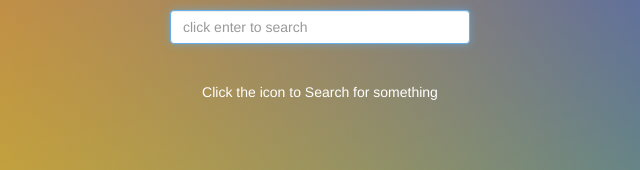
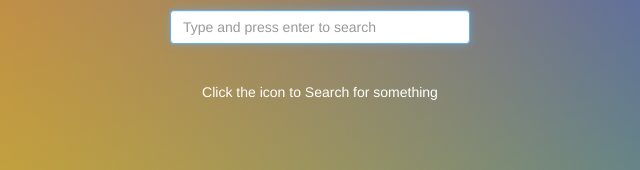
Before and after one commit to dsandeepchary/Wikipedia-Viewer, a plain HTML site: page index.html in a window 1280 px wide. Both pictures are taken after a click on the icon 640 px from the left and 280 px from the top of the page. Shown: the part 318-488 px from the top of the page, 320-960 px from the left. Drawn offline with nearby package versions, Linux system fonts and the light colour scheme.

Commit message:
Placeholder Change

```diff
--- a/index.html
+++ b/index.html
@@ -12,7 +12,7 @@
   <div class="text-center" id="main">
     <a target="_blank" id="random" href="https://en.wikipedia.org/wiki/Special:Random" align="center" class="center-block">Click me for a random article</a>
     <i id="icon" class="fa fa-search fa-5x"></i>
-   <input type="text" style="width:300px;" placeholder="click enter to search"  class="form-control center-block">
+   <input type="text" style="width:300px;" placeholder="Type and press enter to search"  class="form-control center-block">
     <p>Click the icon to Search for something</p>
   </div>
 
```
